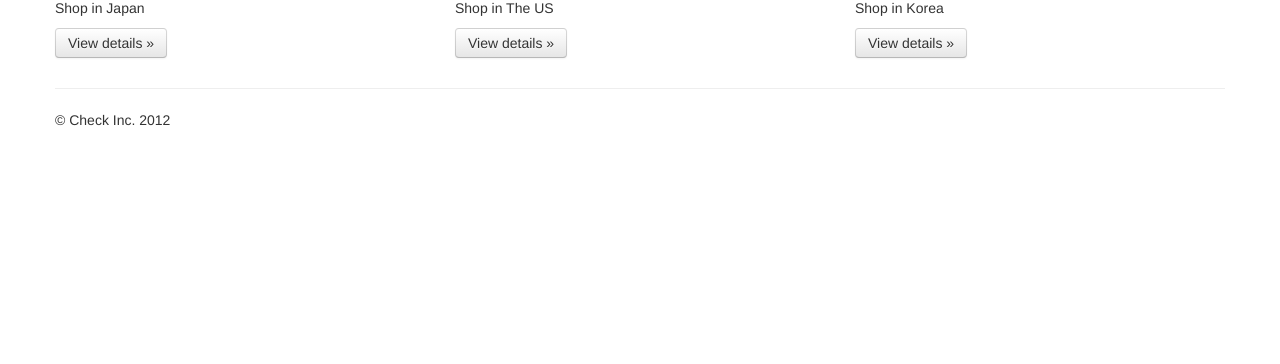
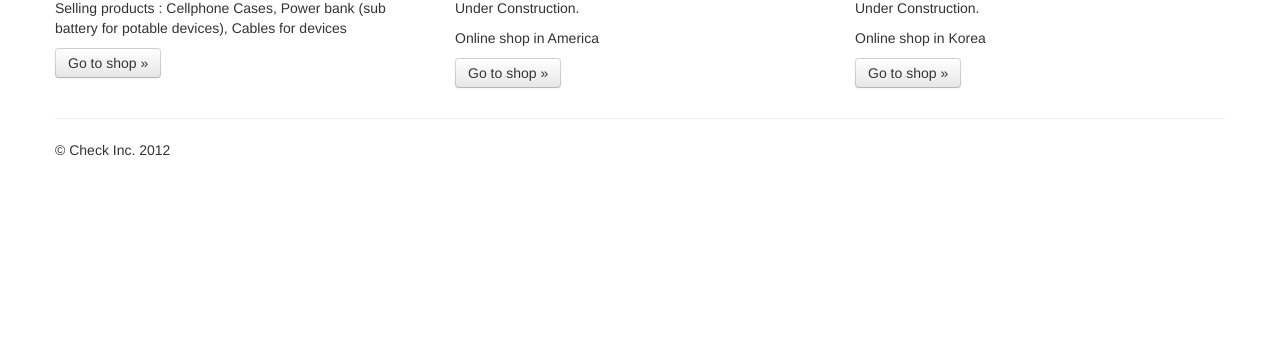
Before and after one commit to tuxmong/test, a plain HTML site: page index.html in a window 1280 px wide. Shown: the part 436-800 px from the top of the page. Drawn offline with nearby package versions, Linux system fonts and the light colour scheme.

Commit message:
edited index
index edited

```diff
--- a/index.html
+++ b/index.html
@@ -6,7 +6,7 @@
     <head>
         <meta charset="utf-8">
         <meta http-equiv="X-UA-Compatible" content="IE=edge,chrome=1">
-        <title>Check inc.</title>
+        <title>Check</title>
         <meta name="description" content="">
         <meta name="viewport" content="width=device-width">
 
@@ -89,18 +89,20 @@
             <div class="row">
                 <div class="span4">
                     <h2>Japan</h2>
-                    <p>Shop in Japan</p>
-                    <p><a class="btn" href="#">View details &raquo;</a></p>
+                    <p>Selling products : Cellphone Cases, Power bank (sub battery for potable devices), Cables for devices</p>
+                    <p><a class="btn" href="http://amzn.to/fi27QE">Go to shop &raquo;</a></p>
                 </div>
                 <div class="span4">
                     <h2>America</h2>
-                    <p>Shop in The US</p>
-                    <p><a class="btn" href="#">View details &raquo;</a></p>
+                    <p>Under Construction.</p>
+                    <p>Online shop in America</p>
+                    <p><a class="btn" href="#">Go to shop &raquo;</a></p>
                </div>
                 <div class="span4">
                     <h2>Korea</h2>
-                    <p>Shop in Korea</p>
-                    <p><a class="btn" href="#">View details &raquo;</a></p>
+                    <p>Under Construction.</p>
+                    <p>Online shop in Korea</p>
+                    <p><a class="btn" href="#">Go to shop &raquo;</a></p>
                 </div>
             </div>
 
```
Also changed, not shown: 1 other file.
